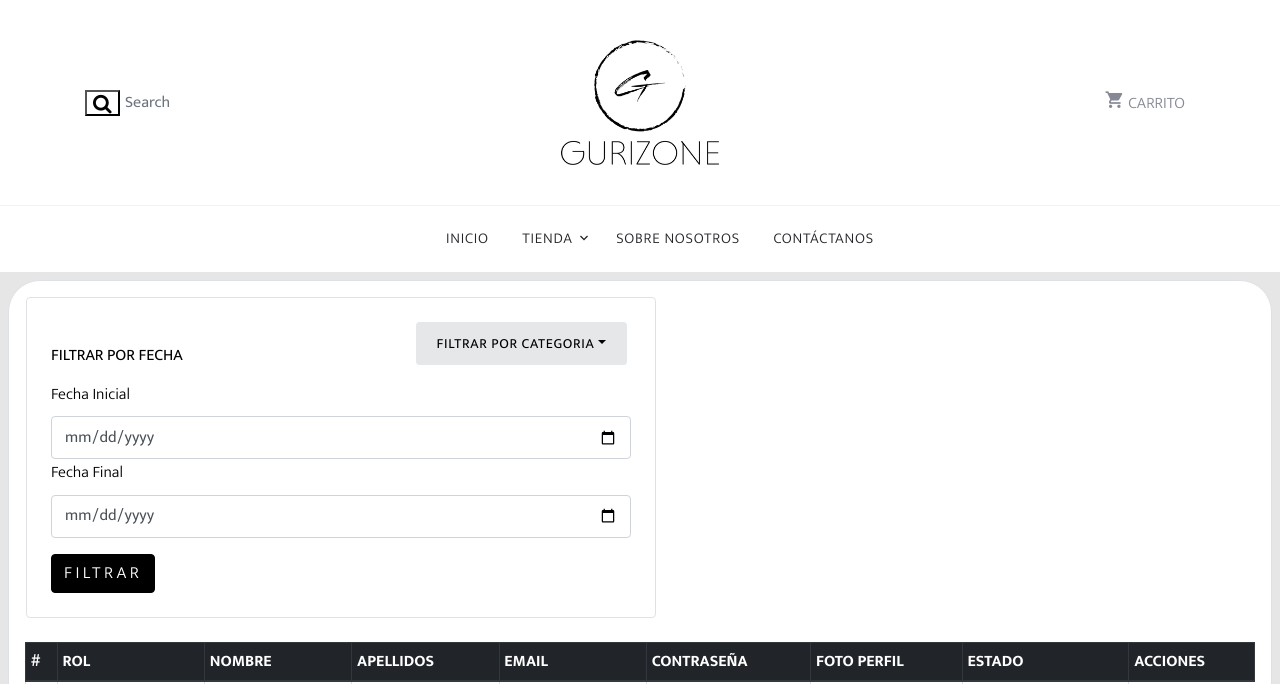
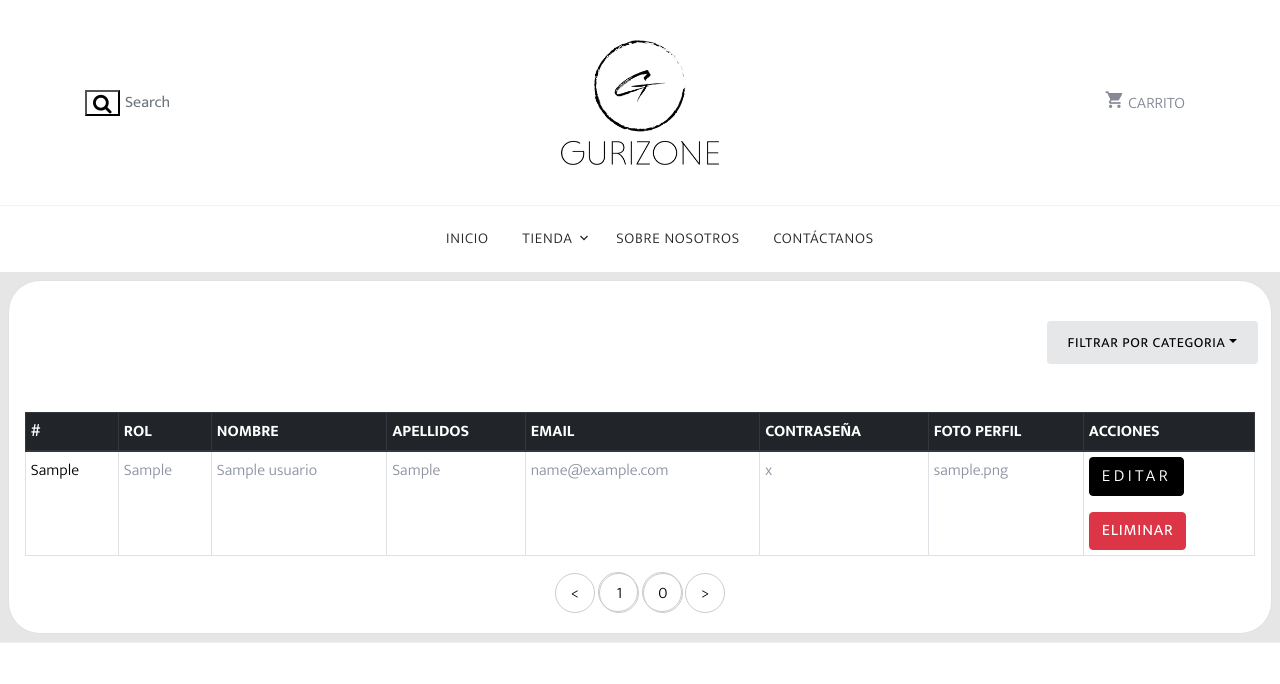
Before and after one commit to Guuri11/GuriZone_php, a PHP site: template templates/gestion_usuarios.twig in a window 1280 px wide. Shown: the top 684 px of the page. Run offline with PHP 8.4, Linux system fonts and the light colour scheme; the template is opened without the code that fills it: most values are stand-ins (such as "Sample title", 1, 10 or a date in 2020); some libraries are stand-ins or nearby versions; some web fonts are replaced.

Commit message:
Gestio usuarios hecho, falta poder editarlos y elimarlos

```diff
--- a/src/Controller/ProductoController.php
+++ b/src/Controller/ProductoController.php
@@ -3,7 +3,7 @@
 
 namespace App\Controller;
 
-use App\Entity\Paginacion;
+use App\Entity\Paginacion_productos;
 use App\Model\CategoriasModel;
 use App\Model\ProductoModel;
 use App\Entity\Producto;
@@ -76,7 +76,7 @@ class ProductoController extends AbstractController
             $pagina = filter_var($this->request->getParams()->get('page'),FILTER_VALIDATE_INT);
 
             // Recoge datos de la paginacion y sus productos segun la pagina actual
-            $paginacion = new Paginacion(count($resultados),12,$pagina,$productosConsulta,$busqueda,1);
+            $paginacion = new Paginacion_productos(count($resultados),12,$pagina,$productosConsulta,$busqueda,1);
 
         }else {
 
@@ -112,7 +112,7 @@ class ProductoController extends AbstractController
             // Sanear pagina solicitada
             $pagina = filter_var($this->request->getParams()->get('page'),FILTER_VALIDATE_INT);
 
-            $paginacion = new Paginacion(count($productos_tienda), 12, $pagina, $productosConsulta, "", 1);
+            $paginacion = new Paginacion_productos(count($productos_tienda), 12, $pagina, $productosConsulta, "", 1);
         }
         // Obtener el numero de productos por categoria
         $stockAccesorios = $productosConsulta->getTotalStockCategorias(1);
--- a/templates/gestion_productos.twig
+++ b/templates/gestion_productos.twig
@@ -105,7 +105,7 @@
                             {% for i in 1..paginacion.getNumPaginas %}
                             <li><a href="{{ router.generateURL('Usuario','gestionProductos') }}?categoria={{ categoria }}&page={{ i }}"><span>{{ i }}</span></a></li>
                             {% endfor %}
-                            <li><a href="{{ router.generateURL('Usuario','gestionProductos') }}?categoria={{ categoria }}&page={{ paginacion.getPagina>=paginacion.getNimPaginas ?'1':paginacion.getPagina+1 }}">&gt;</a></li>
+                            <li><a href="{{ router.generateURL('Usuario','gestionProductos') }}?categoria={{ categoria }}&page={{ paginacion.getPagina>=paginacion.getNumPaginas ?'1':paginacion.getPagina+1 }}">&gt;</a></li>
                         </ul>
                         {% endif %}
                     </div>
--- a/templates/gestion_usuarios.twig
+++ b/templates/gestion_usuarios.twig
@@ -3,32 +3,17 @@
     <div class="">
         <div class="justify-content-center gurizone-login p-lg-3 m-lg-2 p-md-4 m-md-3 p-sm-4 m-sm-5 table-bordered">
             <div class="row">
-                <div class="col-lg-6 col-md-12 col-sm-12 border p-4 rounded mb-4 ml-3">
-                    <!--FILTRO CATEGORIA-->
+                <div class="col-lg-12 col-md-12 col-sm-12 p-4 mb-4 ml-3">
+                    <!--FILTRO ROL-->
                     <div class="btn-group mr-1 ml-md-auto float-right">
                         <button type="button" class="btn btn-secondary btn-sm dropdown-toggle" id="dropdownMenuReference" data-toggle="dropdown">Filtrar por Categoria</button>
-                        <div class="dropdown-menu" aria-labelledby="dropdownMenuReference">
-                            <a class="dropdown-item" href="{{ router.generateURL('Usuario','gestion') }}?categoria=todo&page=1">Todo</a>
-                            <a class="dropdown-item" href="{{ router.generateURL('Usuario','gestion') }}?categoria=accesorios&page=1">Accesorios</a>
-                            <a class="dropdown-item" href="{{ router.generateURL('Usuario','gestion') }}?categoria=ropa&page=1">Ropa</a>
-                            <a class="dropdown-item" href="{{ router.generateURL('Usuario','gestion') }}?categoria=zapatillas&page=1">Zapatillas</a>
+                        <div class="dropdown-menu fixed-top" aria-labelledby="dropdownMenuReference">
+                            <a class="dropdown-item" href="{{ router.generateURL('Usuario','gestionUsuarios') }}?rol=todo&page=1">Todo</a>
+                            <a class="dropdown-item" href="{{ router.generateURL('Usuario','gestionUsuarios') }}?rol=clientes&page=1">Clientes</a>
+                            <a class="dropdown-item" href="{{ router.generateURL('Usuario','gestionUsuarios') }}?rol=empleados&page=1">Empleados</a>
                         </div>
                     </div>
-                    <!--FIN FILTRO CATEGORIA-->
-                    <!--FILTRO FECHA-->
-                    <div>
-                        <div class="mt-4">
-                            <h3 class="mb-3 h6 text-uppercase text-black d-block">Filtrar por fecha</h3>
-                            <form action="{{ router.generateURL('Usuario','gestion') }}" method="get">
-                                <label for="fecha_inicial" class="d-flex text-black">Fecha Inicial</label>
-                                <input type="date" id="fecha_inicial" name="fecha_inicial" class="mr-2 mt-1 form-control">
-                                <label for="fecha_final" class="d-flex text-black">Fecha Final</label>
-                                <input type="date" id="fecha_final" class="mr-2 mt-1 form-control" name="fecha_final">
-                                <input type="submit" value="Filtrar" class="btn btn-primary mt-3">
-                            </form>
-                        </div>
-                    </div>
-                    <!--FIN FILTRO FECHA-->
+                    <!--FIN FILTRO ROL-->
                 </div>
             </div>
             <!--FILTRO TABLA PRODUCTOS-->
@@ -43,26 +28,25 @@
                         <th scope="col">EMAIL</th>
                         <th scope="col">CONTRASEÑA</th>
                         <th scope="col">FOTO PERFIL</th>
-                        <th scope="col">ESTADO</th>
                         <th scope="col">ACCIONES</th>
                     </tr>
                     </thead>
                     <tbody>
-                    {% for i in paginacion.getProductos %}
+                    {% for usuario in paginacion.getUsuarios %}
                         <tr>
-                            <td><a href="#">1</a></td>
-                            <td>Lorem ipsum</td>
-                            <td>Lorem ipsum</td>
-                            <td>Lorem ipsum</td>
-                            <td>Lorem ipsum</td>
-                            <td class="cut">Lorem ipsum</td>
-                            <td>Activo</td>
+                            <td><a href="#">{{ usuario.getIdCli }}</a></td>
+                            <td>{{ usuario.getRol }}</td>
+                            <td>{{ usuario.getNombre }}</td>
+                            <td>{{ usuario.getApellidos }}</td>
+                            <td>{{ usuario.getEmail }}</td>
+                            <td>{{ usuario.getPassword }}</td>
+                            <td>{{ usuario.getFotoPerfil }}</td>
                             <td>
                                 <div>
-                                    <a href="{{ router.generateURL('Producto','editarProducto',{id:producto.getIdProd}) }}"><button type="button" class="btn btn-primary mb-3">Editar</button></a>
+                                    <a href="#"><button type="button" class="btn btn-primary mb-3">Editar</button></a>
                                 </div>
                                 <div>
-                                    <a href="{{ router.generateURL('Producto','borrarProducto',{id:producto.getIdProd}) }}"><input type="button" class="btn btn-danger" value="Eliminar"></a>
+                                    <a href="#"><input type="button" class="btn btn-danger" value="Eliminar"></a>
                                 </div>
                             </td>
                         </tr>
@@ -76,23 +60,13 @@
             <div class="row" data-aos="fade-up">
                 <div class="col-md-12 text-center">
                     <div class="site-block-27">
-                        {% if fecha_inicial is not null and fecha_final is not null %}
-                            <ul>
-                                <li><a href="{{ router.generateURL('Usuario','gestion') }}?fecha_inicial={{ fecha_inicial }}&fecha_final={{ fecha_final }}?>&page={{ pagina<=0 ? paginacion.getPagina-1:'1' }}"><</a></li>
-                                {% for i in 1..paginacion.getNumPaginas %}
-                                    <li><a href="{{ router.generateURL('Usuario','gestion') }}?fecha_inicial={{ fecha_inicial }}&fecha_final={{ fecha_final }}&page={{ i }}"><span>{{ i }}</span></a></li>
-                                {% endfor %}
-                                <li><a href="{{ router.generateURL('Usuario','gestion') }}?fecha_inicial={{ fecha_inicial }}&fecha_final={{ fecha_final }}&page={{ paginacion.getPagina>=paginacion.getNumPaginas ? '1':paginacion.getPagina+1 }}">&gt;</a></li>
-                            </ul>
-                        {% else %}
-                            <ul>
-                                <li><a href="{{ router.generateURL('Usuario','gestion') }}?categoria={{ categoria }}&page={{ pagina<=0 ? paginacion.getPagina-1:'1' }}"><</a></li>
-                                {% for i in 1..paginacion.getNumPaginas %}
-                                    <li><a href="{{ router.generateURL('Usuario','gestion') }}?categoria={{ categoria }}&page={{ i }}"><span>{{ i }}</span></a></li>
-                                {% endfor %}
-                                <li><a href="{{ router.generateURL('Usuario','gestion') }}?categoria={{ categoria }}&page={{ paginacion.getPagina>=paginacion.getNimPaginas ?'1':paginacion.getPagina+1 }}">&gt;</a></li>
-                            </ul>
-                        {% endif %}
+                        <ul>
+                            <li><a href="{{ router.generateURL('Usuario','gestionUsuarios') }}?rol={{ rol }}&page={{ pagina<=0 ? paginacion.getPagina-1:'1' }}"><</a></li>
+                            {% for i in 1..paginacion.getNumPaginas %}
+                                <li><a href="{{ router.generateURL('Usuario','gestionUsuarios') }}?rol={{ rol }}&page={{ i }}"><span>{{ i }}</span></a></li>
+                            {% endfor %}
+                            <li><a href="{{ router.generateURL('Usuario','gestionUsuarios') }}?rol={{ rol }}&page={{ paginacion.getPagina>=paginacion.getNumPaginas ?'1':paginacion.getPagina+1 }}">&gt;</a></li>
+                        </ul>
                     </div>
                 </div>
                 <!--FIN PAGINACION-->
```
Also changed, not shown: src/Controller/UsuarioController.php (+34 -4 lines), src/Entity/Paginacion_productos.php (renamed from src/Entity/Paginacion.php, +2 -29 lines), src/Entity/Paginacion_usuarios.php (+28 -3 lines), src/Entity/Roles.php (added, +45 -0 lines), src/Model/RolesModel.php (added, +46 -0 lines), src/Model/UsuarioModel.php (+35 -2 lines).
